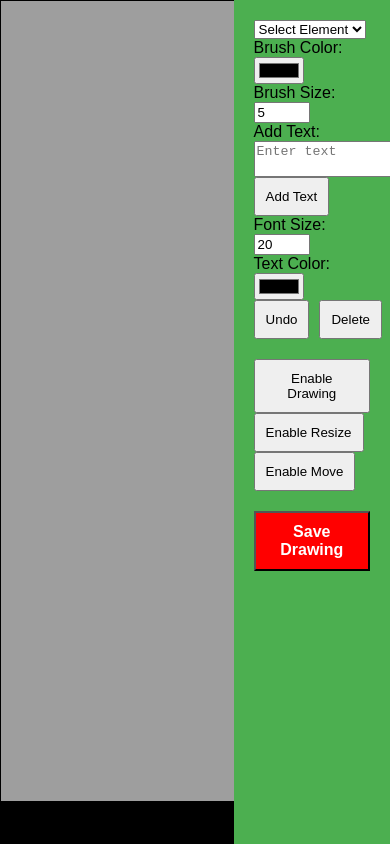
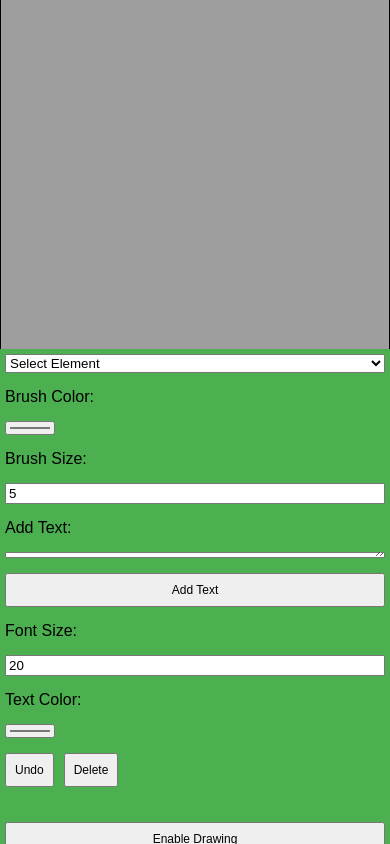
Before and after one commit to anamen/Stela-Klaudije-FN24, a plain HTML site: page index.html in a window 390 px wide. Drawn offline with Linux system fonts and the light colour scheme.

Commit message:
Add files via upload

```diff
--- a/index.html
+++ b/index.html
@@ -8,6 +8,7 @@
         body {
             font-family: Arial, sans-serif;
             display: flex;
+            flex-direction: column;
             height: 100vh;
             margin: 0;
         }
@@ -18,22 +19,32 @@
             background-color: black;
             overflow: hidden;
             cursor: grab;
+            width: 100%;
+            display: flex;
+            justify-content: center;
+            align-items: center;
         }
 
         #canvas {
             border: 1px solid black;
             cursor: crosshair;
+            width: 100%;
+            height: auto;
+            max-width: 100%;
+            max-height: 100%;
         }
 
         #elements-container {
-            width: 300px;
             background-color: #4CAF50;
             padding: 20px;
             display: flex;
             flex-direction: column;
-            align-items: flex-start;
-            justify-content: flex-start;
+            gap: 15px;
+            align-items: stretch;
             overflow-y: auto;
+            width: 100%;
+            max-width: 350px;
+            box-sizing: border-box;
         }
 
         #undo-delete {
@@ -45,6 +56,7 @@
         button {
             padding: 10px;
             cursor: pointer;
+            font-size: 14px;
         }
 
         #saveButton {
@@ -62,10 +74,45 @@
             width: 100%;
         }
 
-        #canvas-controls {
-            position: absolute;
-            top: 10px;
-            left: 10px;
+        @media (max-width: 768px) {
+            body {
+                flex-direction: column;
+            }
+
+            #canvas-container {
+                width: 100%;
+            }
+
+            #elements-container {
+                width: 100%;
+                max-width: none;
+                padding: 10px;
+            }
+
+            button {
+                font-size: 12px;
+            }
+
+            #saveButton {
+                font-size: 14px;
+            }
+        }
+
+        @media (max-width: 480px) {
+            #elements-container {
+                padding: 5px;
+                width: 100%;
+            }
+
+            button {
+                padding: 8px;
+                font-size: 12px;
+            }
+
+            #saveButton {
+                font-size: 14px;
+                padding: 8px;
+            }
         }
     </style>
 </head>
@@ -78,18 +125,7 @@
 <div id="elements-container">
     <select id="elementsDropdown">
         <option value="">Select Element</option>
-        <option value="element1">Element 1</option>
-        <option value="element2">Element 2</option>
-        <option value="element3">Element 3</option>
-        <option value="element4">Element 4</option>
-        <option value="element5">Element 5</option>
-        <option value="element6">Element 6</option>
-        <option value="element7">Element 7</option>
-        <option value="element8">Element 8</option>
-        <option value="element9">Element 9</option>
-        <option value="element10">Element 10</option>
-        <option value="element11">Element 11</option>
-        <option value="element12">Element 12</option>
+        <!-- Options go here -->
     </select>
 
     <label for="brushColor">Brush Color:</label>
```
